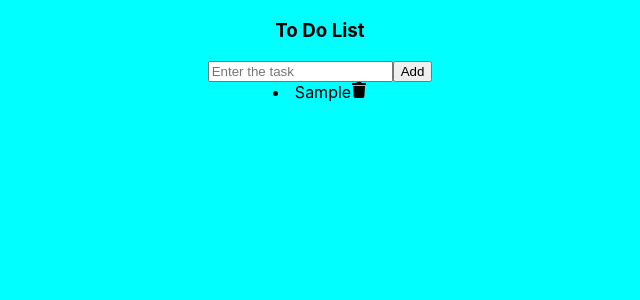
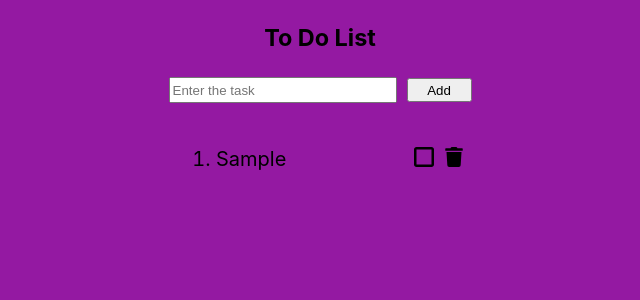
Before and after one commit to mehmetemintayfur/ToDoList, a React (Create React App) app in the folder myapp/: page / in a window 1280 px wide. Both pictures are taken after typing "Sample" into the empty fields and a click on the button "Add". Shown: the top 300 px of the page, without its empty margins (320-960 px from the left). Built offline with nearby package versions, Linux system fonts and the light colour scheme.

Commit message:
31.01.23 20.37

```diff
--- a/myapp/src/App.css
+++ b/myapp/src/App.css
@@ -1,5 +1,5 @@
 body{
   text-align: center;
-  background-color:  aqua;
+  background-color:  rgb(148, 25, 162);
   color: black;
 }
--- /dev/null
+++ b/myapp/src/components/Container/Container.css
@@ -0,0 +1,6 @@
+.toDos{
+    width: 20%;
+    display: flex;
+    margin: auto;
+    justify-content: space-between;
+}
--- a/myapp/src/components/Container/Container.js
+++ b/myapp/src/components/Container/Container.js
@@ -1,11 +1,35 @@
 import React, { useEffect } from 'react'
 import { FaTrash } from 'react-icons/fa'
 import uuid from 'react-uuid';
+import "./Container.css"
+import {ImCheckmark,ImCheckboxUnchecked} from 'react-icons/im'
 
 function Container({ toDos, setToDos }) {
 
 const Delete = e => {
   setToDos(toDos.filter((todo) => parseInt(todo.id) !== parseInt(e)));
+}
+
+const Check = e => {
+  let newToDos = toDos.map((item) => {
+    if (item.id === e) {
+        return { ...item, check: !item.check };
+    }
+    else {
+        return item;
+    }
+    })
+  setToDos(newToDos)
+}
+
+
+const ChangeClassName = event => {
+  if (event === true) {
+      return "completed"
+  }
+  else if (event === false) {
+      return "unCompleted"
+  }
 }
 
 useEffect(() => {
@@ -14,16 +38,23 @@ useEffect(() => {
 }, [toDos])
 
 
+
+
+
   return (
-    <div>
+    <div> <ol start="number">
       {toDos.map((item, i) => (
+
         <div key={i} className='toDos'>
-          <li key={item.id} >
-            {item.name}
-            <FaTrash onClick={() => Delete(item.id)} />
+           <li key={item.id} className={ChangeClassName(item.check)}>
+              {item.name}
           </li>
+          <div id="right" >
+            { item.check ? <ImCheckmark onClick={() => Check(item.id)}/> : <ImCheckboxUnchecked onClick={() => Check(item.id)}/>}
+            <FaTrash id="trash" onClick={() => Delete(item.id)} />
+          </div>
         </div>
-      ))}
+      ))} </ol>
     </div>
   )
 }
--- /dev/null
+++ b/myapp/src/components/Main.css
@@ -0,0 +1,26 @@
+.unCompleted {
+    text-decoration: none;
+}
+
+.completed {
+    text-decoration: line-through;
+}
+
+body{
+    font-size: 20px;
+}
+
+#trash{
+    margin-left: 10px;
+}
+
+input{
+   height: 20px;
+   width: 220px;
+}
+
+button{
+    width: 65px;
+    height: 24px;
+    margin-left: 10px;
+}
--- a/myapp/src/components/Main.js
+++ b/myapp/src/components/Main.js
@@ -3,6 +3,7 @@ import Container from "./Container/Container"
 import Header from "./Header/Header"
 import { useState } from "react";
 import PropTypes from 'prop-types'
+import "./Main.css"
 
 
 
@@ -17,6 +18,7 @@ function Main() {
         <div>
 
             <Header toDos={toDos} setToDos={setToDos} />
+            <br/>
             <Container toDos={toDos} setToDos={setToDos} />
             <Footer toDos={toDos} setToDos={setToDos} />
 
```
